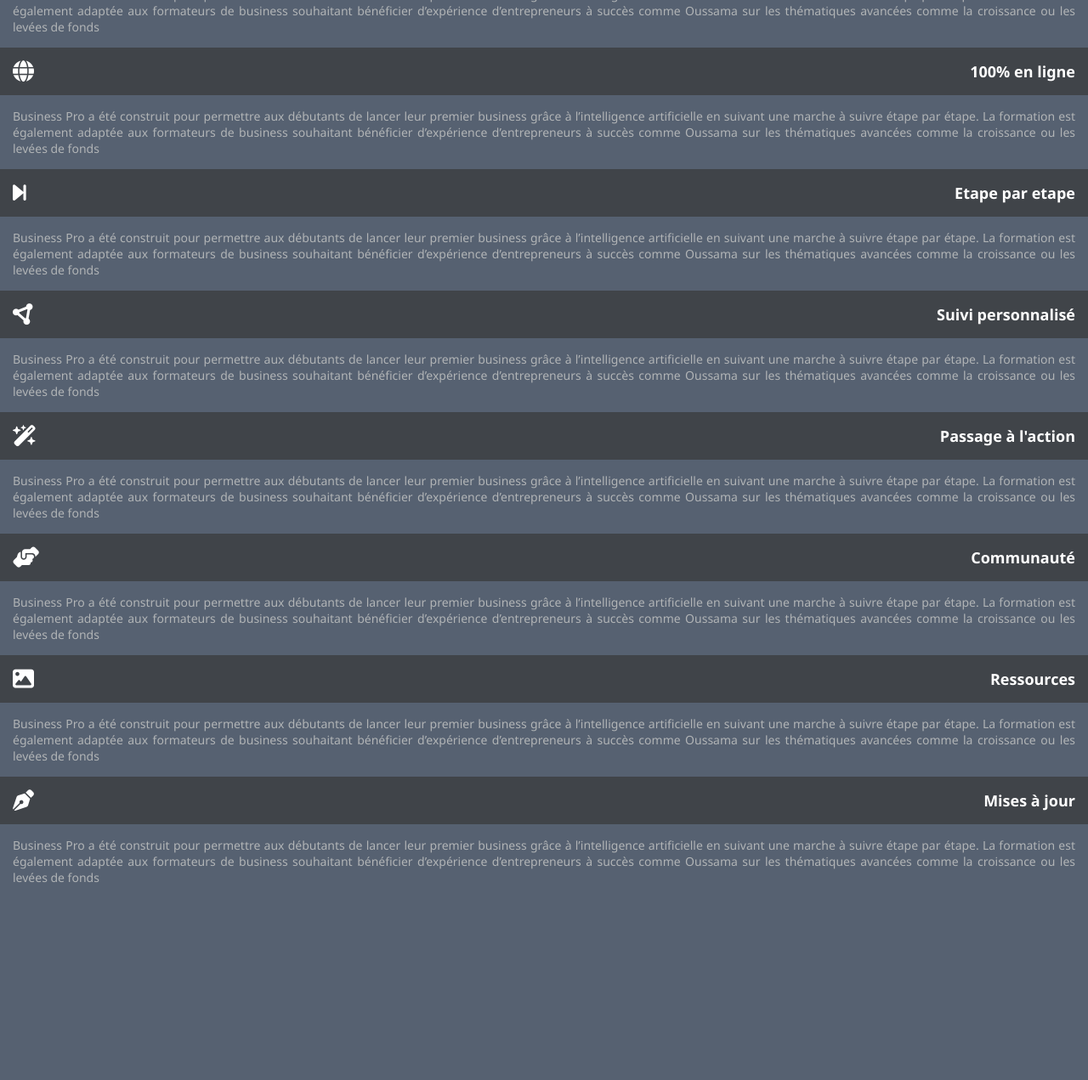
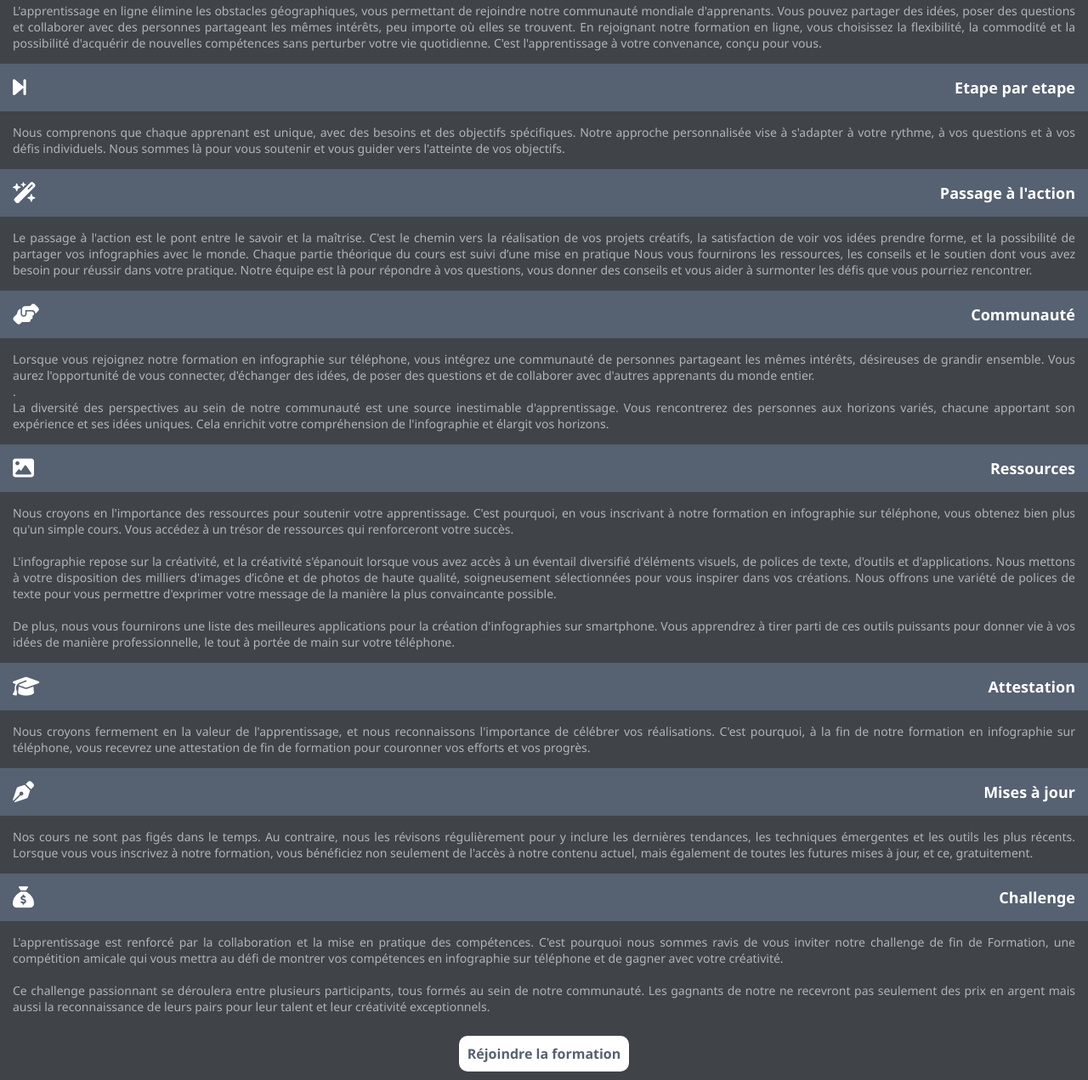
Before and after one commit to PixelsZoom/Courses, a plain HTML site: page index.html in a window 1280 px wide. Shown: the part 211-1482 px from the top of the page at 85% size. Before the commit the page ends 1268 px from the top, so only its background shows below. Drawn offline with Linux system fonts and the light colour scheme.

Commit message:
background change

```diff
--- a/index.html
+++ b/index.html
@@ -22,13 +22,15 @@
 
 
 body{
-    background-color: #566171;
+    /* background-color: #566171; */
+    background-color: #404449;
 }
 
 .main-box{
     width: 100%;
     height: auto;
-    background-color: #566171;
+    background-color: #404449;
+    /* background-color: #566171; */
 
 }
 
@@ -36,7 +38,7 @@ body{
     display:flex;
     flex-direction: row;
     align-items: center;
-    background-color: #404449;;
+    background-color: #566171;
     padding: 15px;
 }
 
@@ -65,15 +67,91 @@ h2{
     font-size: 14px;
     color: rgb(177, 180, 182);
 }
+
+    .button a{
+        text-decoration: none;
+        color: #566171;
+        border-radius: 10px;
+        width: 100%;
+        height: 100%;
+        padding: 10px ;
+        background-color: white;
+    }
+
+    .button a:hover{
+        background-color: orange;
+        color: black;
+    }
+
+    .button{
+        width: 50%;
+        margin: 20px auto;
+
+        border-radius: 10px;
+        /* padding: 15px; */
+        text-align: center;
+        font-family: 'Segoe UI', Tahoma , Verdana, sans-serif;
+        font-weight: 600;
+
+    }
+
     </style>
 
     <div class="main-box">
+
         <div class="head">
             <p><i class="fa-solid fa-highlighter"></i></p>
             <h2>Formation</h2>
         </div>
         <div class="content">
-            <p>La seule formation basée sur 20 ans d’expertise et les meilleurs entrepreneurs francophones. Oussama Ammar a construit des dizaines de business et accompagne plus de 1500 entrepreneurs. De cette expertise est née Business Pro, la meilleure formation francophone pour lancer votre business freelance ou agence, devenir coach ou lancer votre start up à succès</p>
+            <p>Bienvenue dans notre formation complète en infographie sur téléphone ! Si vous possédez un smartphone, vous détenez déjà l'outil ultime pour donner vie à votre créativité. <br>Pas besoin de matériel sophistiqué ni d'une expertise en conception graphique. Vous utiliserez simplement le smartphone que vous avez déjà pour transformer vos idées en visuels percutants. Vous découvrirez les outils, les techniques et les principes de conception qui vous aideront à créer des infographies de qualité professionnelle</p>
+        </div>
+
+        <div class="head">
+            <p><i class="fa-solid fa-globe"></i></p>
+            <h2>100% en ligne</h2>
+        </div>
+        <div class="content">
+            <p>L'apprentissage en ligne élimine les obstacles géographiques, vous permettant de rejoindre notre communauté mondiale d'apprenants. Vous pouvez partager des idées, poser des questions et collaborer avec des personnes partageant les mêmes intérêts, peu importe où elles se trouvent.
+
+                En rejoignant notre formation en ligne, vous choisissez la flexibilité, la commodité et la possibilité d'acquérir de nouvelles compétences sans perturber votre vie quotidienne. C'est l'apprentissage à votre convenance, conçu pour vous.</p>
+        </div>
+
+        <div class="head">
+            <p><i class="fa-solid fa-forward-step"></i></p>
+            <h2>Etape par etape</h2>
+        </div>
+        <div class="content">
+            <p>Nous comprenons que chaque apprenant est unique, avec des besoins et des objectifs spécifiques. Notre approche personnalisée vise à s'adapter à votre rythme, à vos questions et à vos défis individuels. Nous sommes là pour vous soutenir et vous guider vers l'atteinte de vos objectifs.</p>
+        </div>
+
+        <div class="head">
+            <p><i class="fa-solid fa-wand-magic-sparkles"></i></p>
+            <h2>Passage à l'action</h2>
+        </div>
+        <div class="content">
+            <p>Le passage à l'action est le pont entre le savoir et la maîtrise. C'est le chemin vers la réalisation de vos projets créatifs, la satisfaction de voir vos idées prendre forme, et la possibilité de partager vos infographies avec le monde. Chaque partie théorique du cours est suivi d’une mise en pratique
+                Nous vous fournirons les ressources, les conseils et le soutien dont vous avez besoin pour réussir dans votre pratique. Notre équipe est là pour répondre à vos questions, vous donner des conseils et vous aider à surmonter les défis que vous pourriez rencontrer.
+                </p>
+        </div>
+
+        <div class="head">
+            <p><i class="fa-solid fa-handshake-angle"></i></p>
+            <h2>Communauté</h2>
+        </div>
+        <div class="content">
+            <p>Lorsque vous rejoignez notre formation en infographie sur téléphone, vous intégrez une communauté de personnes partageant les mêmes intérêts, désireuses de grandir ensemble. Vous aurez l'opportunité de vous connecter, d'échanger des idées, de poser des questions et de collaborer avec d'autres apprenants du monde entier. <br>. <br>La diversité des perspectives au sein de notre communauté est une source inestimable d'apprentissage. Vous rencontrerez des personnes aux horizons variés, chacune apportant son expérience et ses idées uniques. Cela enrichit votre compréhension de l'infographie et élargit vos horizons.</p>
+        </div>
+
+        <div class="head">
+            <p><i class="fa-solid fa-image"></i></p>
+            <h2>Ressources</h2>
+        </div>
+        <div class="content">
+            <p>Nous croyons en l'importance des ressources pour soutenir votre apprentissage. C'est pourquoi, en vous inscrivant à notre formation en infographie sur téléphone, vous obtenez bien plus qu'un simple cours. Vous accédez à un trésor de ressources qui renforceront votre succès. <br> <br>
+                L'infographie repose sur la créativité, et la créativité s'épanouit lorsque vous avez accès à un éventail diversifié d'éléments visuels, de polices de texte, d'outils et d'applications. Nous mettons à votre disposition des milliers d'images d’icône et de photos de haute qualité, soigneusement sélectionnées pour vous inspirer dans vos créations. Nous offrons une variété de polices de texte pour vous permettre d'exprimer votre message de la manière la plus convaincante possible. <br>
+                <br>De plus, nous vous fournirons une liste des meilleures applications pour la création d'infographies sur smartphone. Vous apprendrez à tirer parti de ces outils puissants pour donner vie à vos idées de manière professionnelle, le tout à portée de main sur votre téléphone.
+                </p>
         </div>
 
         <div class="head">
@@ -81,55 +159,7 @@ h2{
             <h2>Attestation</h2>
         </div>
         <div class="content">
-            <p>Business Pro a été construit pour permettre aux débutants de lancer leur premier business grâce à l’intelligence artificielle en suivant une marche à suivre étape par étape. La formation est également adaptée aux formateurs de business souhaitant bénéficier d’expérience d’entrepreneurs à succès comme Oussama sur les thématiques avancées comme la croissance ou les levées de fonds</p>
-        </div>
-
-        <div class="head">
-            <p><i class="fa-solid fa-globe"></i></p>
-            <h2>100% en ligne</h2>
-        </div>
-        <div class="content">
-            <p>Business Pro a été construit pour permettre aux débutants de lancer leur premier business grâce à l’intelligence artificielle en suivant une marche à suivre étape par étape. La formation est également adaptée aux formateurs de business souhaitant bénéficier d’expérience d’entrepreneurs à succès comme Oussama sur les thématiques avancées comme la croissance ou les levées de fonds</p>
-        </div>
-
-        <div class="head">
-            <p><i class="fa-solid fa-forward-step"></i></p>
-            <h2>Etape par etape</h2>
-        </div>
-        <div class="content">
-            <p>Business Pro a été construit pour permettre aux débutants de lancer leur premier business grâce à l’intelligence artificielle en suivant une marche à suivre étape par étape. La formation est également adaptée aux formateurs de business souhaitant bénéficier d’expérience d’entrepreneurs à succès comme Oussama sur les thématiques avancées comme la croissance ou les levées de fonds</p>
-        </div>
-
-        <div class="head">
-            <p><i class="fa-solid fa-circle-nodes"></i></p>
-            <h2>Suivi personnalisé</h2>
-        </div>
-        <div class="content">
-            <p>Business Pro a été construit pour permettre aux débutants de lancer leur premier business grâce à l’intelligence artificielle en suivant une marche à suivre étape par étape. La formation est également adaptée aux formateurs de business souhaitant bénéficier d’expérience d’entrepreneurs à succès comme Oussama sur les thématiques avancées comme la croissance ou les levées de fonds</p>
-        </div>
-
-        <div class="head">
-            <p><i class="fa-solid fa-wand-magic-sparkles"></i></p>
-            <h2>Passage à l'action</h2>
-        </div>
-        <div class="content">
-            <p>Business Pro a été construit pour permettre aux débutants de lancer leur premier business grâce à l’intelligence artificielle en suivant une marche à suivre étape par étape. La formation est également adaptée aux formateurs de business souhaitant bénéficier d’expérience d’entrepreneurs à succès comme Oussama sur les thématiques avancées comme la croissance ou les levées de fonds</p>
-        </div>
-
-        <div class="head">
-            <p><i class="fa-solid fa-handshake-angle"></i></p>
-            <h2>Communauté</h2>
-        </div>
-        <div class="content">
-            <p>Business Pro a été construit pour permettre aux débutants de lancer leur premier business grâce à l’intelligence artificielle en suivant une marche à suivre étape par étape. La formation est également adaptée aux formateurs de business souhaitant bénéficier d’expérience d’entrepreneurs à succès comme Oussama sur les thématiques avancées comme la croissance ou les levées de fonds</p>
-        </div>
-
-        <div class="head">
-            <p><i class="fa-solid fa-image"></i></p>
-            <h2>Ressources</h2>
-        </div>
-        <div class="content">
-            <p>Business Pro a été construit pour permettre aux débutants de lancer leur premier business grâce à l’intelligence artificielle en suivant une marche à suivre étape par étape. La formation est également adaptée aux formateurs de business souhaitant bénéficier d’expérience d’entrepreneurs à succès comme Oussama sur les thématiques avancées comme la croissance ou les levées de fonds</p>
+            <p>Nous croyons fermement en la valeur de l'apprentissage, et nous reconnaissons l'importance de célébrer vos réalisations. C'est pourquoi, à la fin de notre formation en infographie sur téléphone, vous recevrez une attestation de fin de formation pour couronner vos efforts et vos progrès.</p>
         </div>
 
         <div class="head">
@@ -137,7 +167,19 @@ h2{
             <h2>Mises à jour</h2>
         </div>
         <div class="content">
-            <p>Business Pro a été construit pour permettre aux débutants de lancer leur premier business grâce à l’intelligence artificielle en suivant une marche à suivre étape par étape. La formation est également adaptée aux formateurs de business souhaitant bénéficier d’expérience d’entrepreneurs à succès comme Oussama sur les thématiques avancées comme la croissance ou les levées de fonds</p>
+            <p>Nos cours ne sont pas figés dans le temps. Au contraire, nous les révisons régulièrement pour y inclure les dernières tendances, les techniques émergentes et les outils les plus récents. Lorsque vous vous inscrivez à notre formation, vous bénéficiez non seulement de l'accès à notre contenu actuel, mais également de toutes les futures mises à jour, et ce, gratuitement.</p>
+        </div>
+
+        <div class="head">
+            <p><i class="fa-solid fa-sack-dollar"></i></p>
+            <h2>Challenge</h2>
+        </div>
+        <div class="content">
+            <p>L'apprentissage est renforcé par la collaboration et la mise en pratique des compétences. C'est pourquoi nous sommes ravis de vous inviter notre challenge de fin de Formation, une compétition amicale qui vous mettra au défi de montrer vos compétences en infographie sur téléphone et de gagner avec votre créativité.<br> <br>Ce challenge passionnant se déroulera entre plusieurs participants, tous formés au sein de notre communauté. Les gagnants de notre ne recevront pas seulement des prix en argent mais aussi la reconnaissance de leurs pairs pour leur talent et leur créativité exceptionnels.</p>
+        </div>
+
+        <div class="button">
+            <a href="https://wa.me/message/MGLWL5WFXD3QD1">Réjoindre la formation</a>
         </div>
 
 
```
